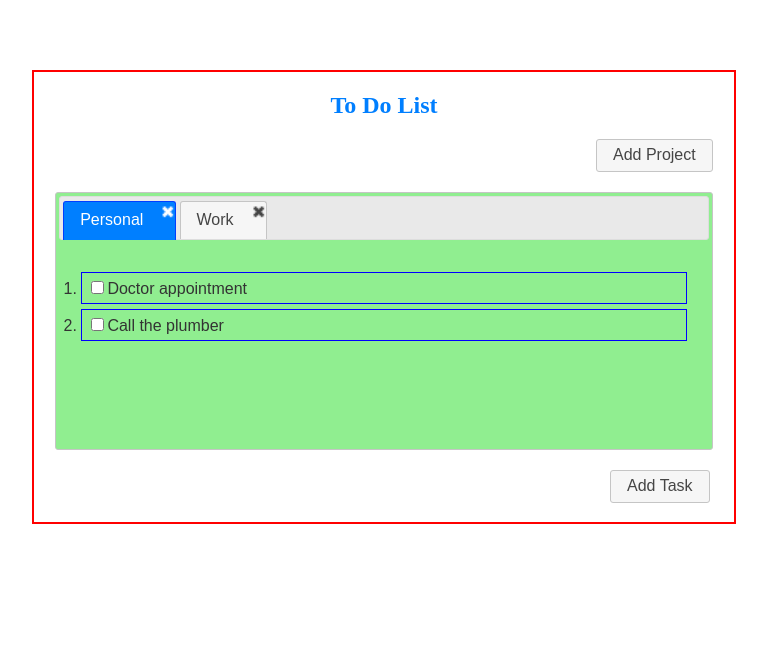
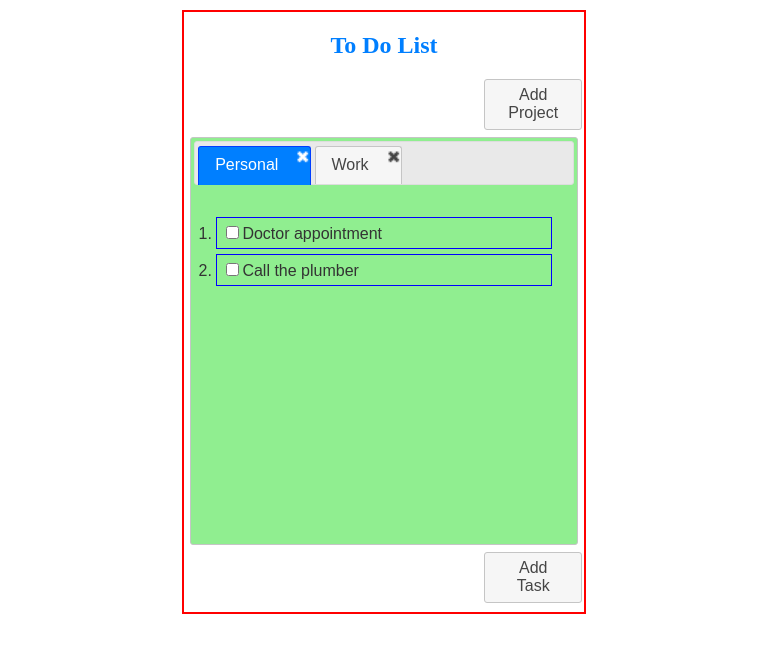
Before and after one commit to anboateng/frontend-portfolio, a plain HTML site: page todolistapp/index.html in a window 1280 px wide. Shown: the whole page, without its empty margins (256-1023 px from the left). Drawn offline with Linux system fonts and the light colour scheme.

Commit message:
updated index.html file of todolistapp

```diff
--- a/todolistapp/index.html
+++ b/todolistapp/index.html
@@ -13,9 +13,9 @@
         <style>
             #container
             {
-                width: 700px;
-                height: 450px;
-                margin: 70px auto;
+                width: 400px;
+                height: 600px;
+                margin: 10px auto;
                 border: 2px solid #ff0000;
             }
             h2
@@ -25,8 +25,8 @@
             }
             #projects
             {
-                width: 650px;
-                height:250px;
+                width: 380px;
+                height:400px;
                 margin: 0px auto;
                 background-color: lightgreen;
             }
@@ -43,13 +43,13 @@
             }
             #btnAddProject
             {
-                margin-left: 562px;
-                margin-bottom: 20px;
+                margin-left: 300px;
+                margin-bottom: 7px;
             }
             #btnAddTask
             {
-                margin-left: 576px;
-                margin-top: 20px;
+                margin-left: 300px;
+                margin-top: 7px;
             }
             .ui-icon-close
             {
```
